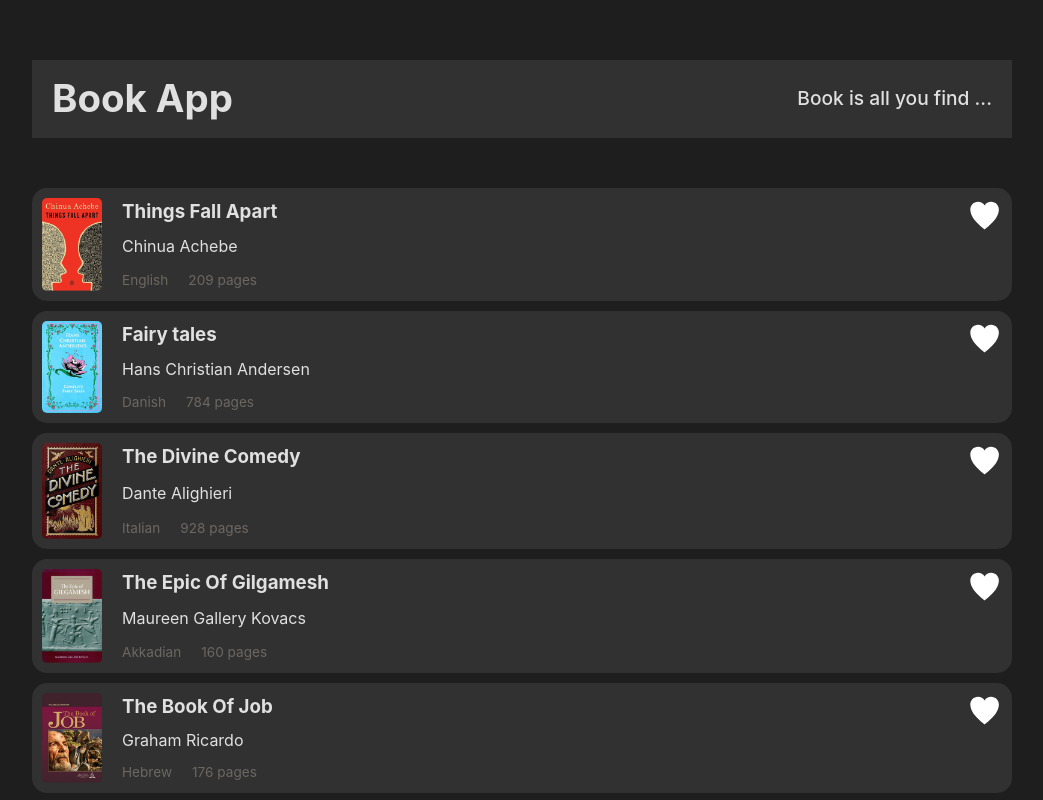
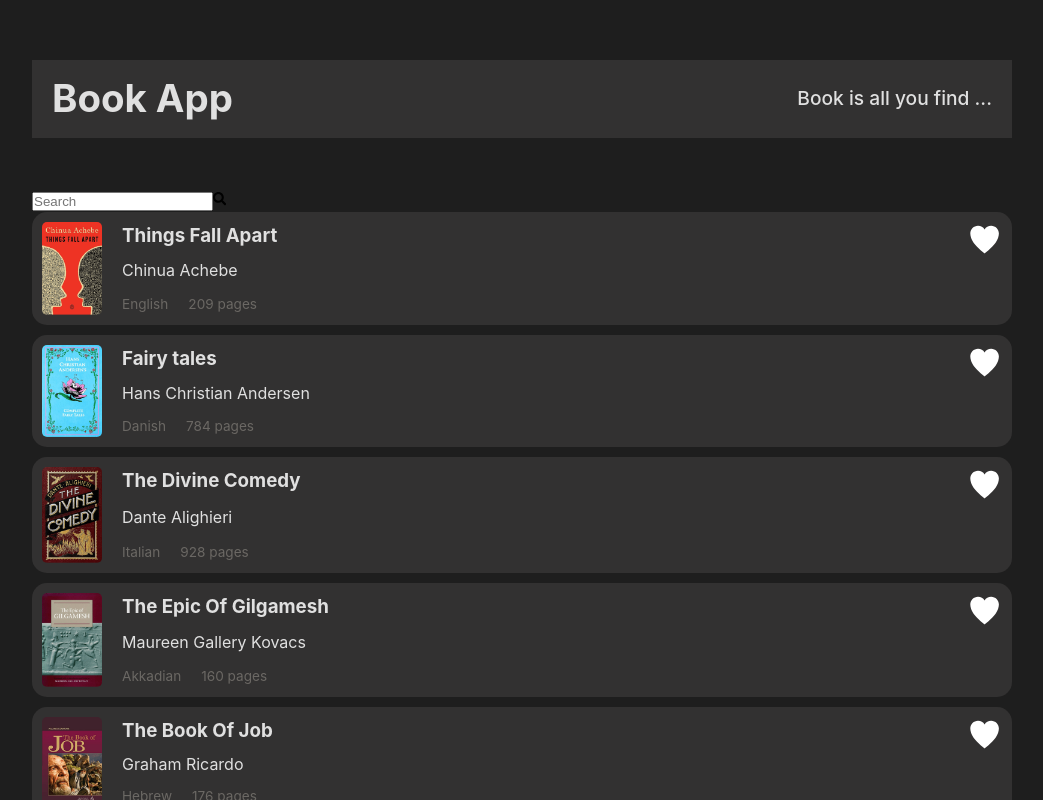
Before and after one commit to FTTM-M/library, a React (Vite) app: page / in a window 1280 px wide. Shown: the top 800 px of the page, without its empty margins (118-1161 px from the left). Built offline with nearby package versions, Linux system fonts and the light colour scheme.

Commit message:
handled the search box

```diff
--- a/src/components/Books.jsx
+++ b/src/components/Books.jsx
@@ -1,11 +1,16 @@
 import { useState } from "react";
 
-import { books } from "../constants/mockData";
+import { books as bookData } from "../constants/mockData";
 import Bookcard from "./Bookcard";
 import Favorites from "./Favorites";
+
+import Search from "./Search";
 import styles from "./Books.module.css";
+
 function Books() {
+  const [books, setBooks] = useState(bookData);
   const [liked, setLiked] = useState([]);
+  const [search, setSearch] = useState([]);
 
   const HandleLike = (book, status) => {
     console.log({ book, status });
@@ -17,7 +22,25 @@ function Books() {
     }
   };
 
+  const BookHandler = () => {
+    if (search) {
+      const newBook = bookData.filter((book) =>
+        book.title.toLowerCase().includes(search),
+      );
+
+      setBooks(newBook);
+    } else {
+      setBooks(bookData);
+    }
+  };
+
   return (
+    <>
+      <Search
+        search={search}
+        Searchhandler={(event) => setSearch(event.target.value.toLowerCase())}
+        BookHandler={BookHandler}
+      />
       <div className={styles.container}>
         <div className={styles.card}>
           {books.map((book) => (
@@ -33,6 +56,7 @@ function Books() {
           </div>
         )}
       </div>
+    </>
   );
 }
 
--- /dev/null
+++ b/src/components/Search.jsx
@@ -0,0 +1,14 @@
+import { FaSearch } from "react-icons/fa";
+
+function Search({search, Searchhandler,BookHandler}) {
+  return (
+    <div>
+      <input type="text" placeholder="Search" value={search} onChange={Searchhandler} />
+      <button onClick={BookHandler}>
+        <FaSearch />
+      </button>
+    </div>
+  );
+}
+
+export default Search;
```
Lines whose indentation alone changed are shown as unchanged.
